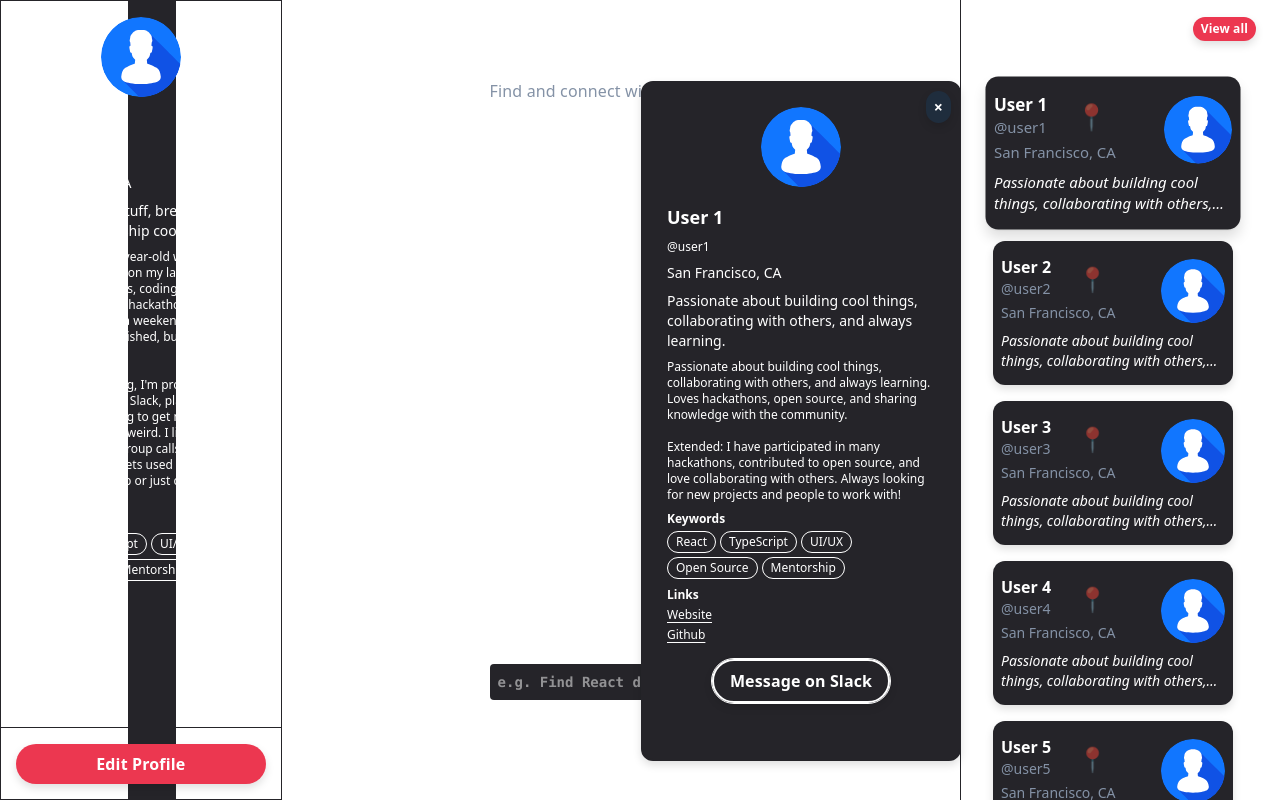
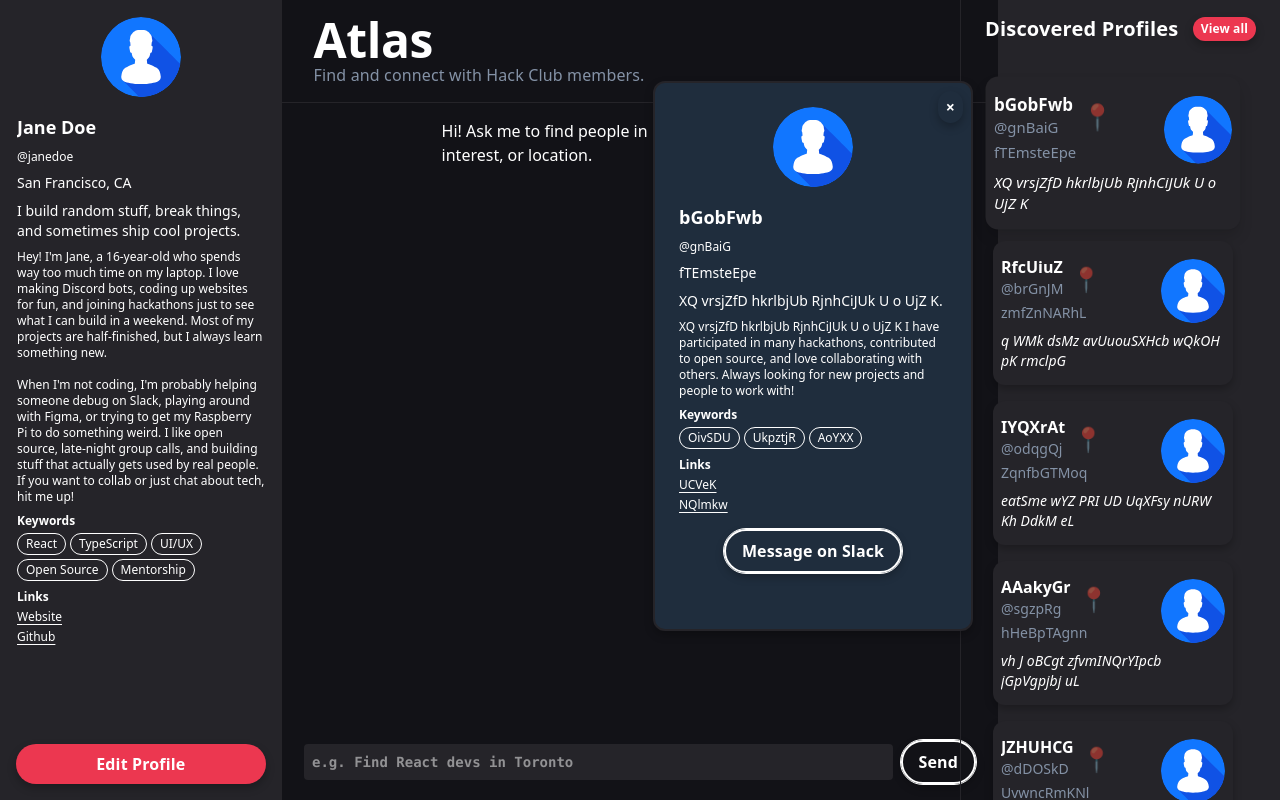
Before and after one commit to Scott170c/atlas, a Next.js app in the folder frontend/: page / in a window 1280 px wide. Both pictures are taken after a click on the button 1113 px from the left and 153 px from the top of the page. Built offline with nearby package versions, Linux system fonts and the light colour scheme.

Commit message:
Mostly Done with UI

```diff
--- a/frontend/src/app/globals.css
+++ b/frontend/src/app/globals.css
@@ -85,7 +85,7 @@
   --shadow-text: 0 1px 2px rgba(0, 0, 0, 0.25), 0 2px 4px rgba(0, 0, 0, 0.125);
   --shadow-small: 0 1px 2px rgba(0, 0, 0, 0.0625),
     0 2px 4px rgba(0, 0, 0, 0.0625);
-  --shadow-card: 0 4px 8px rgba(0, 0, 0, 0.125);
+  --shadow-card: 0 4px 8px rgba(0, 0, 0, 0.25);
   --shadow-elevated: 0 1px 2px rgba(0, 0, 0, 0.0625),
     0 8px 12px rgba(0, 0, 0, 0.125);
 }
--- a/frontend/src/app/page.tsx
+++ b/frontend/src/app/page.tsx
@@ -3,15 +3,23 @@ import ChatInterface from "../components/ChatInterface";
 import ProfileSidebar from "../components/ProfileSidebar";
 import DiscoveredProfilesSidebar from "../components/DiscoveredProfilesSidebar";
 
+function TitleArea() {
+  return (
+    <div className="w-full py-4 px-8 border-b border-border bg-background">
+      <h1 className="title text-text">Atlas</h1>
+      <p className="caption text-secondary">Find and connect with Hack Club members.</p>
+    </div>
+  );
+}
+
 export default function Home() {
   return (
-    <Layout sidebar={<ProfileSidebar />}>
-      <div className="flex flex-1 h-full">
-        <div className="flex-1 flex flex-col h-full p-8">
-          <ChatInterface />
-        </div>
-        <DiscoveredProfilesSidebar />
-      </div>
+    <Layout
+      leftSidebar={<ProfileSidebar />}
+      rightSidebar={<DiscoveredProfilesSidebar />}
+      titleArea={<TitleArea />}
+    >
+      <ChatInterface />
     </Layout>
   );
 }
--- a/frontend/src/components/ChatInterface.tsx
+++ b/frontend/src/components/ChatInterface.tsx
@@ -60,12 +60,8 @@ export default function ChatInterface() {
   };
 
   return (
-    <section className="container flex flex-col h-full pb-8">
-      <header className="mb-4 pb-2">
-        <h1 className="title text-white">Atlas</h1>
-        <p className="caption text-secondary">Find and connect with Hack Club members.</p>
-      </header>
-      <div className="flex-1 flex flex-col gap-4 overflow-y-auto">
+    <section className="w-full flex flex-col h-full">
+      <div className="flex-1 min-h-0 flex flex-col gap-4 overflow-y-auto scrollbar-hide px-40 pt-4">
         {messages.map((msg, idx) =>
           msg.type === "user" ? (
             <div
@@ -89,11 +85,12 @@ export default function ChatInterface() {
         )}
         <div ref={chatEndRef} />
       </div>
-      <form className="mt-4 flex justify-center mb-8" onSubmit={handleSubmit}>
+      <div className="flex-none p-4">
+        <form className="flex justify-center" onSubmit={handleSubmit}>
           <div className="flex gap-2 w-full max-w-2xl items-center">
             <input
               type="text"
-            className="flex-1 monospace p-2 text-sm font-bold text-left bg-darkless text-white"
+              className="flex-1 monospace p-2 text-sm font-bold text-left bg-darkless text-white outline-none"
               placeholder="e.g. Find React devs in Toronto"
               value={input}
               onChange={e => setInput(e.target.value)}
@@ -106,6 +103,7 @@ export default function ChatInterface() {
             </button>
           </div>
         </form>
+      </div>
     </section>
   );
 }
--- a/frontend/src/components/DiscoveredProfilesSidebar.tsx
+++ b/frontend/src/components/DiscoveredProfilesSidebar.tsx
@@ -23,26 +23,40 @@ export default function DiscoveredProfilesSidebar() {
   const cardRefs = useRef<{ [key: number]: HTMLDivElement | null }>({});
 
   // Placeholder profiles
-  const profiles: Profile[] = Array.from({ length: 24 }, (_, i) => ({
-    id: i,
-    name: `User ${i + 1}`,
-    slack: `@user${i + 1}`,
-    picture: "/pfp.svg",
-    location: "San Francisco, CA",
-    bio: "Passionate about building cool things, collaborating with others, and always learning. Loves hackathons, open source, and sharing knowledge with the community.",
-    keywords: ["React", "TypeScript", "UI/UX", "Open Source", "Mentorship"],
-    links: [
-      { label: "Website", url: "https://janedoe.dev" },
-      { label: "Github", url: "https://github.com/janedoe" }
-    ]
-  }));
+  function randomString(len: number) {
+    const chars = "ABCDEFGHIJKLMNOPQRSTUVWXYZabcdefghijklmnopqrstuvwxyz";
+    return Array.from({ length: len }, () => chars[Math.floor(Math.random() * chars.length)]).join("");
+  }
+  function randomBio(len: number) {
+    const chars = "ABCDEFGHIJKLMNOPQRSTUVWXYZabcdefghijklmnopqrstuvwxyz";
+    let out = "";
+    for (let i = 0; i < len; i++) {
+      if (i > 0 && Math.random() < 0.15) out += " ";
+      out += chars[Math.floor(Math.random() * chars.length)];
+    }
+    return out;
+  }
+  const [profiles] = useState<Profile[]>(() =>
+    Array.from({ length: 24 }, (_, i) => ({
+      id: i,
+      name: randomString(7),
+      slack: `@${randomString(6)}`,
+      picture: "/pfp.svg",
+      location: randomString(10),
+      bio: randomBio(32),
+      keywords: [randomString(6), randomString(7), randomString(5)],
+      links: [
+        { label: randomString(5), url: "https://janedoe.dev" },
+        { label: randomString(6), url: "https://github.com/janedoe" }
+      ]
+    }))
+  );
 
   // For demo, use the same text for both short and long bio
   const getShortBio = (bio: string) => bio.split(".")[0] + ".";
   const getLongBio = (bio: string) =>
     bio +
-    "\n\n" +
-    "Extended: " +
+    " " +
     "I have participated in many hackathons, contributed to open source, and love collaborating with others. Always looking for new projects and people to work with!";
 
   const handleProfileClick = (profile: Profile, id: number) => {
--- a/frontend/src/components/Layout.tsx
+++ b/frontend/src/components/Layout.tsx
@@ -1,25 +1,25 @@
 import React from "react";
 
 type LayoutProps = {
-  sidebar: React.ReactNode;
+  leftSidebar: React.ReactNode;
+  rightSidebar: React.ReactNode;
+  titleArea: React.ReactNode;
   children: React.ReactNode;
 };
 
-export default function Layout({ sidebar, children }: LayoutProps) {
+export default function Layout({ leftSidebar, rightSidebar, titleArea, children }: LayoutProps) {
   return (
-    <div className="container h-screen flex text-text bg-background">
-      <aside className="15vw p-6 flex-shrink-0 flex flex-col h-full bg-elevated">
-        {sidebar}
+    <div className="w-screen h-screen flex text-text bg-sunken">
+      <aside className="w-[clamp(12rem,22vw,20rem)] min-w-[10rem] max-w-[22rem] p-6 flex-shrink-0 flex flex-col h-full bg-elevated border-r border-border">
+        {leftSidebar}
       </aside>
-      <main
-        className="flex-1 flex h-full p-0"
-        style={{
-          paddingLeft: "clamp(12rem, 22vw, 20rem)",
-          paddingRight: "clamp(12rem, 22vw, 20rem)",
-        }}
-      >
-        {children}
+      <main className="flex-1 flex flex-col h-full p-0">
+        <div className="w-full flex-none">{titleArea}</div>
+        <div className="flex-1 flex flex-col">{children}</div>
       </main>
+      <aside className="w-[clamp(12rem,22vw,20rem)] min-w-[10rem] max-w-[22rem] p-6 flex-shrink-0 flex flex-col h-full bg-elevated border-l border-border">
+        {rightSidebar}
+      </aside>
     </div>
   );
 }
--- a/frontend/src/components/ProfileMenu.tsx
+++ b/frontend/src/components/ProfileMenu.tsx
@@ -31,12 +31,12 @@ export default function ProfileMenu({
 
   // Pop out to the left of the anchor, keep within viewport
   const menuWidth = 340;
-  const left = Math.max(anchorRect.left - menuWidth - 12, 0);
+  const left = Math.max(anchorRect.left - menuWidth, 0);
   const top = Math.min(anchorRect.top, window.innerHeight - 320);
 
   return (
     <div
-      className="z-2000 min-w-80 max-w-80 card border-2 border-solid border-border rounded-extra p-6 transition-opacity duration-200 left-0 top-0"
+      className="z-2000 min-w-80 max-w-80 card bg-black shadow-card border-2 border-solid border-border rounded-extra p-6 transition-opacity duration-200 left-0 top-0"
       style={{ left, top, position: "fixed" }}
       onClick={e => e.stopPropagation()}
     >
@@ -78,14 +78,6 @@ export default function ProfileMenu({
             </div>
           )}
         </div>
-        {/* <a
-          href={`https://hackclub.slack.com/team/${slack.replace("@", "")}`}
-          className="mt-3 bg-blue-500 text-white px-4 py-1 rounded font-bold hover:bg-blue-600"
-          target="_blank"
-          rel="noopener noreferrer"
-        >
-          Message on Slack
-        </a> */}
         <button className="outline" onClick={() => window.open(`https://hackclub.slack.com/team/${slack.replace("@", "")}`, "_blank")}>
           Message on Slack
         </button>
```
Lines whose indentation alone changed are shown as unchanged.
